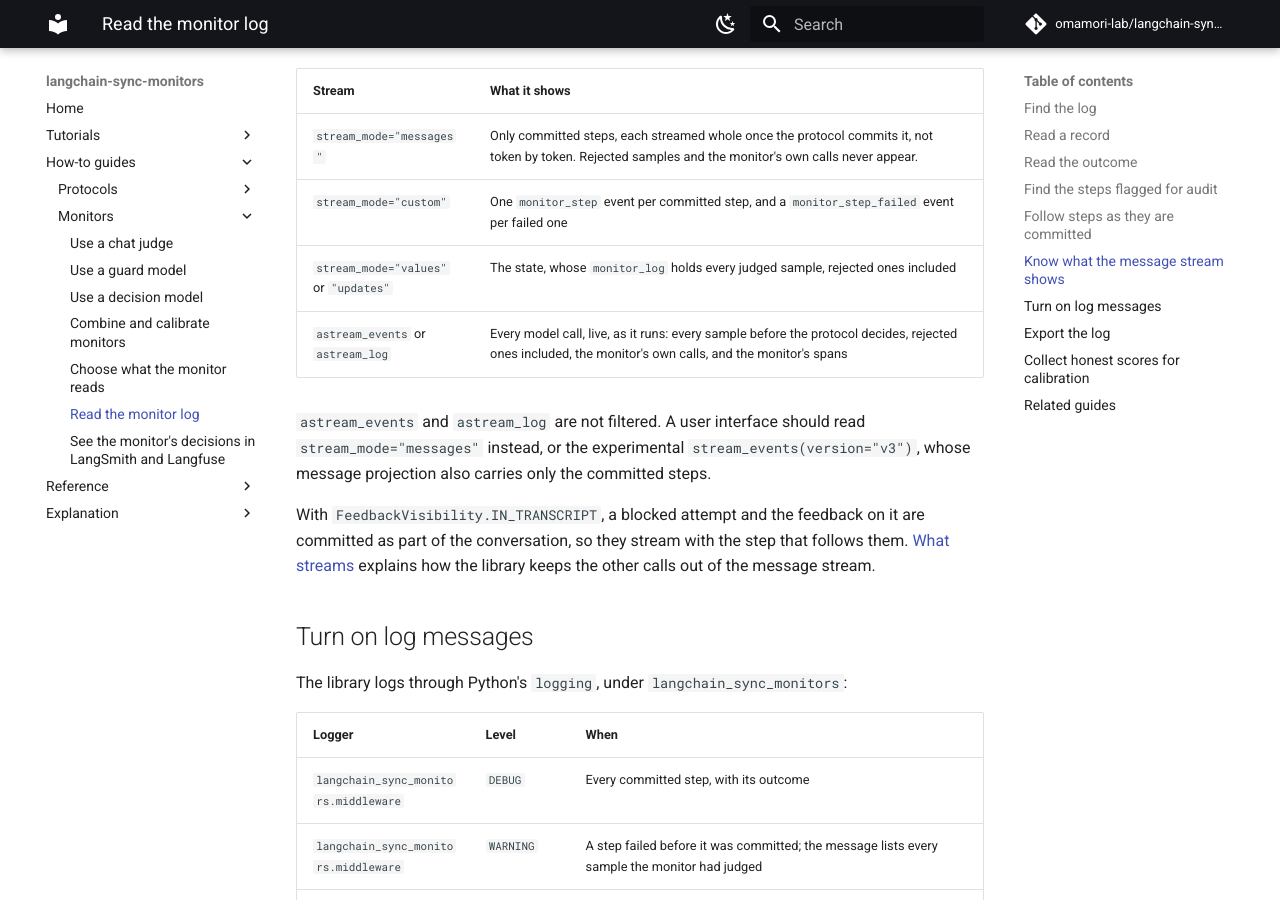
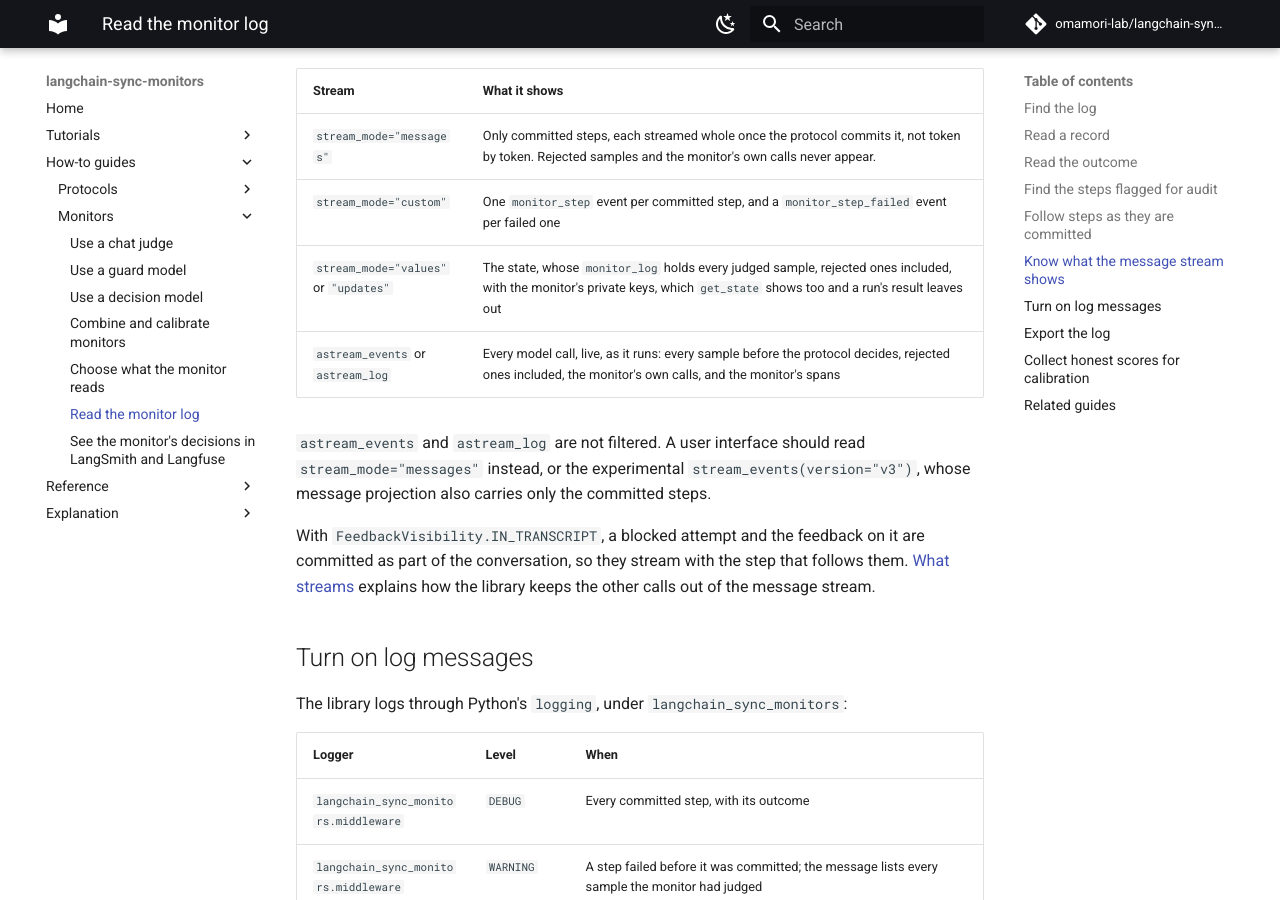
Before and after one commit to omamori-lab/langchain-sync-monitors, an MkDocs documentation site: the page built from docs/how-to/read-the-monitor-log.md, in a window 1280 px wide and 900 px high, scrolled down 6058 px. Built offline with MkDocs 1.6.1 and Material for MkDocs 9.7.7, drawn with Linux system fonts in a browser that asks for light colours; comment, search, counter and statistics services are not loaded.

Commit message:
Say where the monitor's private keys show
A run's result leaves the four private keys out, but stream_mode="values",
stream_mode="updates" and get_state show them. The state's docstring, the
design page and the log guide's stream table now say so.

Co-Authored-By: Claude Opus 5.5 <noreply@anthropic.com>

```diff
--- a/docs/how-to/read-the-monitor-log.md
+++ b/docs/how-to/read-the-monitor-log.md
@@ -258,7 +258,7 @@ what they show:
 |---|---|
 | `stream_mode="messages"` | Only committed steps, each streamed whole once the protocol commits it, not token by token. Rejected samples and the monitor's own calls never appear. |
 | `stream_mode="custom"` | One `monitor_step` event per committed step, and a `monitor_step_failed` event per failed one |
-| `stream_mode="values"` or `"updates"` | The state, whose `monitor_log` holds every judged sample, rejected ones included |
+| `stream_mode="values"` or `"updates"` | The state, whose `monitor_log` holds every judged sample, rejected ones included, with the monitor's private keys, which `get_state` shows too and a run's result leaves out |
 | `astream_events` or `astream_log` | Every model call, live, as it runs: every sample before the protocol decides, rejected ones included, the monitor's own calls, and the monitor's spans |
 
 `astream_events` and `astream_log` are not filtered. A user interface should
```
Also changed, not shown: docs/explanation/design.md (+3 -1 lines), 1 other file.
